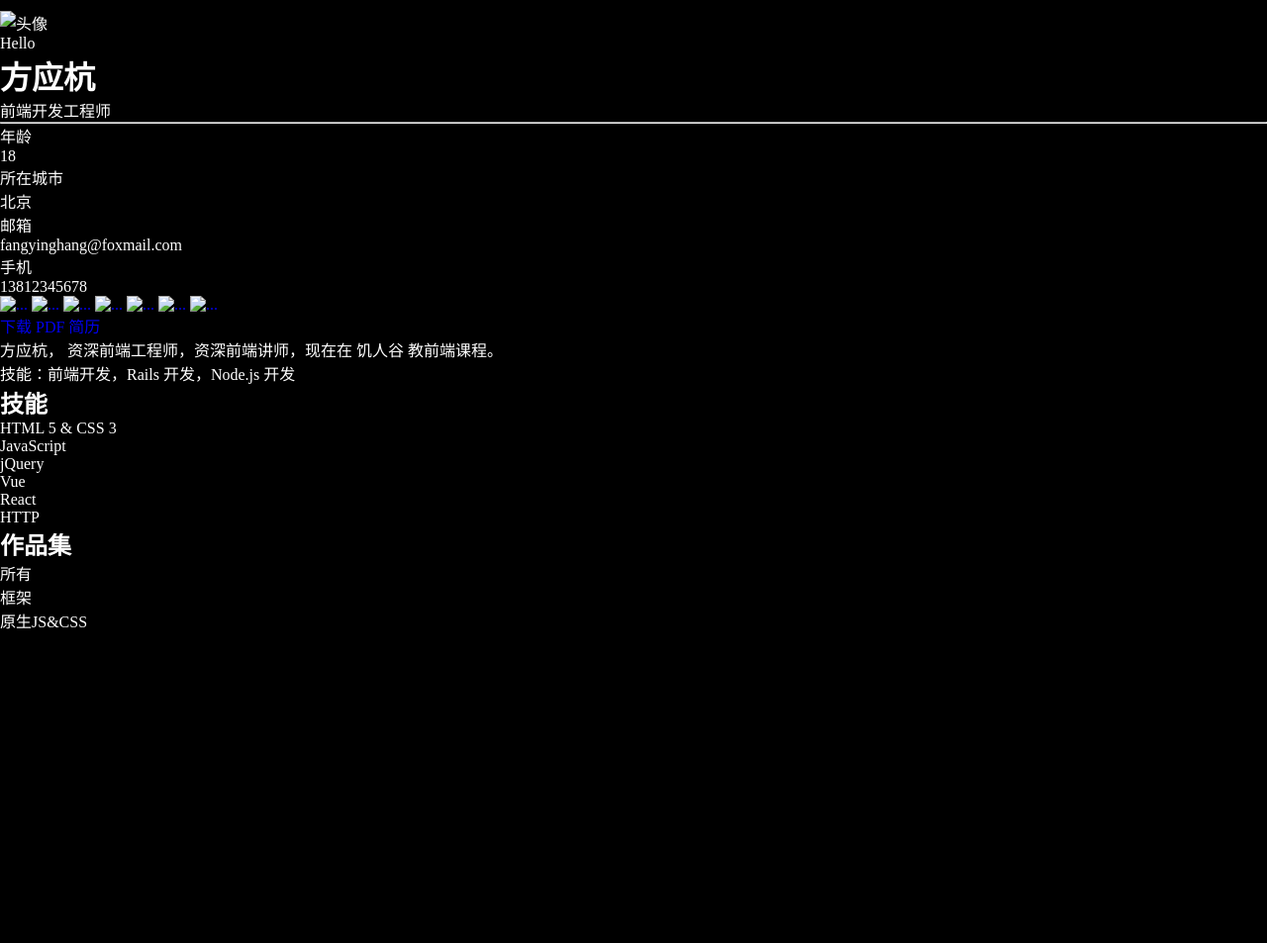
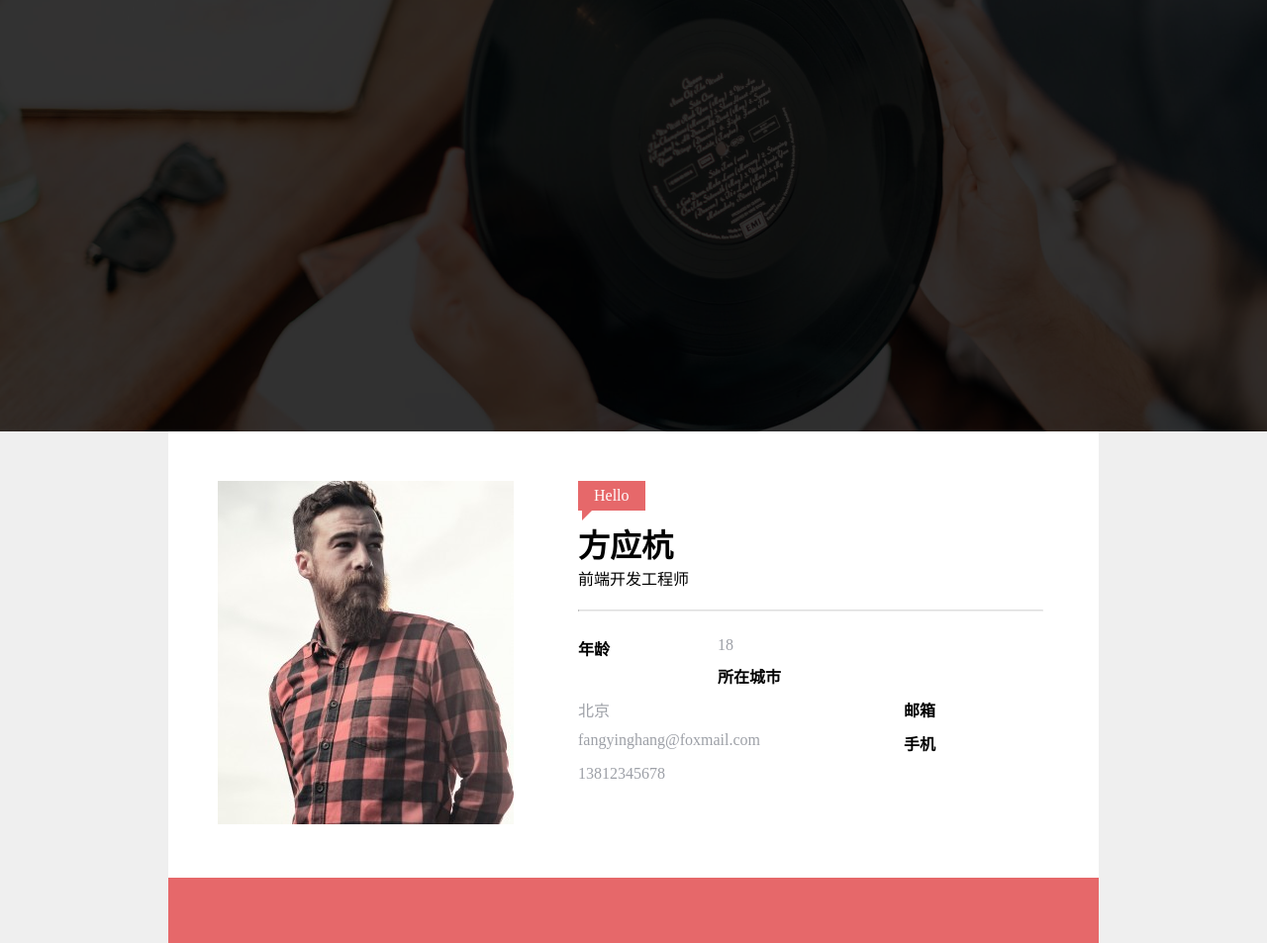
Before and after one commit to 0511csy/webpack-demo, a plain HTML site: page index.html in a window 1280 px wide. Shown: the part 79-1032 px from the top of the page at 99% size. Before the commit the page ends 800 px from the top, so only its background shows below. Drawn offline with Linux system fonts and the light colour scheme.

Commit message:
更新内容

```diff
--- a/index.html
+++ b/index.html
@@ -5,16 +5,18 @@
     <meta name="viewport" content="width=device-width, initial-scale=1.0">
     <meta http-equiv="X-UA-Compatible" content="ie=edge">
     <title>方方的个人简历</title>
-    <link rel="stylesheet" href="./style.css">
+    <!--<link rel="stylesheet" href="./style.css">-->
     <link rel="stylesheet" href="style.css">
+    <script src="//at.alicdn.com/t/font_988843_41qlntvq06.js"></script>
 </head>
 <body>
     <div class="topNavBar clearfix">
+        <div class="topNavBar-main clearfix">
             <a class="logo" href="#">
                 <span class="rs">RS</span><span class="card">card</span>
             </a>
-        <nav class="clearfix">
-            <ul class = "clearfix">
+            <nav>
+                <ul>
                     <li><a href="#">关于</a></li>
                     <li><a href="#">技能</a></li>
                     <li><a href="#">作品</a></li>
@@ -24,18 +26,21 @@
                     <li><a href="#">其他</a></li>
                 </ul>
             </nav>
-
         </div>
-    <div class="banner" style="background-image: url(#)"></div>
+    </div>
+    <div class="banner" >
+        <div class="mask"></div>
+    </div>
     <main>
-        <div class="card">
-            <div class="pictureAndText">
+        <div class="userCard">
+            <div class="pictureAndText clearfix">
                 <div class="picture">
-                    <img src="" alt="头像">
+                    <img src="img/avatar.jpg" alt="头像">
                 </div>
                 <div class="text">
-                    <div class="profile">
-                        <span class="welcome">Hello</span>
+                    <span class="welcome">Hello
+                        <span class="triangle"></span>
+                    </span>
                     <h1>方应杭</h1>
                     <p>前端开发工程师</p>
                     <hr>
@@ -51,24 +56,36 @@
                     </dl>
                 </div>
             </div>
-            </div>
             <footer class="media">
-                <a href="#"><img src="#" alt="..."></a>
-                <a href="#"><img src="#" alt="..."></a>
-                <a href="#"><img src="#" alt="..."></a>
-                <a href="#"><img src="#" alt="..."></a>
-                <a href="#"><img src="#" alt="..."></a>
-                <a href="#"><img src="#" alt="..."></a>
-                <a href="#"><img src="#" alt="..."></a>
+                <a href="#">
+                    <svg class="icon" aria-hidden="true">
+                        <use xlink:href="#icon-weixin"></use>
+                    </svg>
+                </a>
+                <a href="#">
+                    <svg class="icon" aria-hidden="true">
+                        <use xlink:href="#icon-qq"></use>
+                    </svg>
+                </a>
+                <a href="#">
+                    <svg class="icon" aria-hidden="true">
+                        <use xlink:href="#icon-github"></use>
+                    </svg>
+                </a>
+                <a href="#">
+                    <svg class="icon" aria-hidden="true">
+                        <use xlink:href="#icon-xinlang"></use>
+                    </svg>
+                </a>
+
             </footer>
+    </main>
     <a class="button" href="#">下载 PDF 简历</a>
 
     <p>
         方应杭， 资深前端工程师，资深前端讲师，现在在 饥人谷 教前端课程。<br>
         技能：前端开发，Rails 开发，Node.js 开发
     </p>
-
-    </main>
     <section>
         <h2>技能</h2>
         <ol>
--- a/style.css
+++ b/style.css
@@ -2,9 +2,14 @@
     padding: 0;
     margin: 0;
 }
+.icon {
+    width: 1em; height: 1em;
+    vertical-align: -0.15em;
+    fill: currentColor;
+    overflow: hidden;
+}
 body{
-    background: #000;
-    color: white;
+    background: #efefef;
 }
 a{
     text-decoration: none;
@@ -18,7 +23,9 @@ li{
     clear: both;
 }
 .topNavBar{
-    padding: 20px 16px;
+
+    position: fixed;
+    width: 100%;
 }
 .topNavBar .logo{
     display: block;
@@ -26,7 +33,7 @@ li{
     padding-top: 3px;
     padding-bottom: 4px;
     font-size: 24px;
-    font-family: 'Arial Black';
+    font-family: "Arial Black";
 }
 .topNavBar .logo .rs{
    margin-right: 4px;
@@ -35,6 +42,9 @@ li{
 .topNavBar .logo .card{
     color: #9a9da2;
  }
+.topNavBar .topNavBar-main{
+    padding: 20px 16px;
+}
  .topNavBar nav{
     float: right;
      padding-top: 8px;
@@ -53,7 +63,7 @@ li{
      float: left;
      margin: 0 17px;
  }
- .topNavBar>nav>ul>li>a{
+ .topNavBar nav>ul>li>a{
      font-size: 12px;
      border-bottom: 3px solid transparent;
      border-top: 3px solid transparent;
@@ -63,3 +73,82 @@ li{
 .topNavBar nav ul>li>a:hover{
     border-bottom-color: #DC6465;
 }
+.banner{
+    height: 515px;
+    background: url("img/rs-cover.jpg") no-repeat center center;
+    background-size: cover;
+}
+.banner .mask{
+    height: 515px;
+    background:rgba(0,0,0,0.8);
+}
+.userCard{
+    max-width: 940px;
+    margin: auto;
+    background: #fff;
+}
+.userCard .pictureAndText{
+    padding: 50px;
+}
+.userCard .picture{
+    float: left;
+}
+.userCard .text{
+    float: left;
+    margin-left: 65px;
+    width: 470px;
+}
+.userCard .welcome{
+    background: #e6686a;
+    color:white;
+    display: inline-block;
+    padding: 4px 16px;
+    line-height: 22px;
+    position: relative;
+    margin-bottom: 10px;
+}
+.userCard .triangle{
+    border: 10px solid transparent;
+    width: 0;
+    border-left-color: #e6686a;
+    border-top-width: 0;
+    position: absolute;
+    left: 4px;
+    top: 100%;
+}
+.userCard .text hr{
+    margin: 20px 0;
+    border-top: 1px solid #DEDEDE;
+}
+.userCard .text dt,.userCard .text dd{
+    float: left;
+    padding: 5px 0;
+}
+.userCard .text dt{
+    width: 30%;
+    font-weight: bold;
+
+}
+.userCard .text dd{
+    width: 70%;
+    color: #9da0a7;
+    float: left;
+}
+.userCard>footer.media {
+    background: #e6686a;
+    text-align: center;
+}
+.userCard>footer.media>a{
+    display: inline-block;
+    width: 40px;
+    line-height: 30px;
+    padding: 5px 0;
+    border-radius: 50%;
+    margin: 16px;
+}
+.userCard svg{
+    width: 30px;
+    height: 30px;
+    fill:white;
+    vertical-align: top;
+}
```
Also changed, not shown: img/avatar.jpg (added), img/rs-cover.jpg (added). Lines whose indentation alone changed are shown as unchanged.
